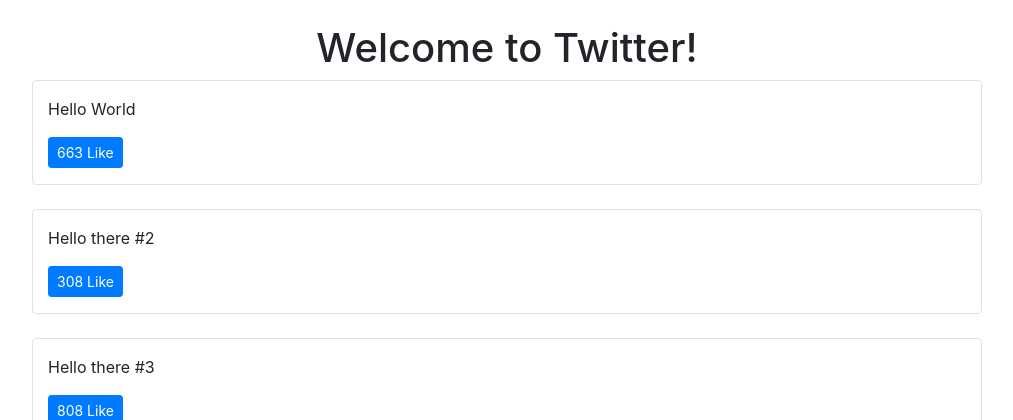
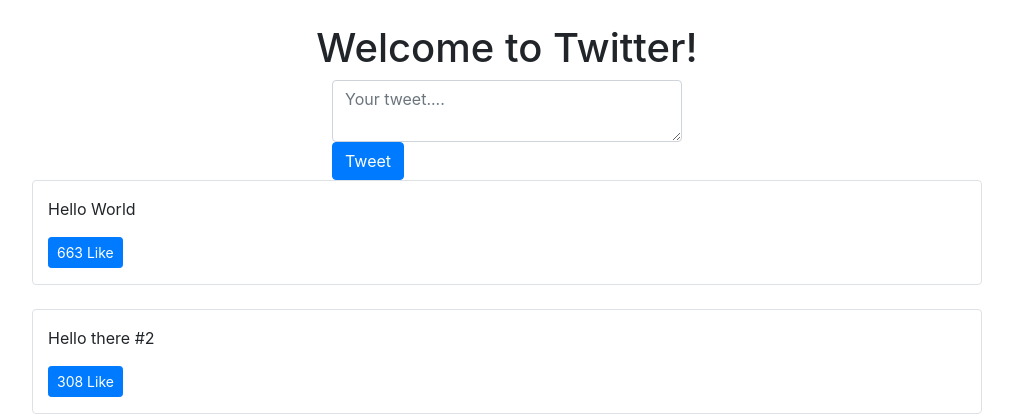
Before and after one commit to RabbiHasanR/Tweeter-Clone, a Django app: page / in a window 1280 px wide. Shown: the part 56-476 px from the top of the page, without its empty margins (133-1146 px from the left). Run offline with Django 3.2, Linux system fonts and the light colour scheme; data comes from the database, SQL or seed files in the repository; both versions use the stored data as it was after the commit; data that the repository does not hold is empty; some libraries are stand-ins or nearby versions.

Commit message:
create tweet form and complete functionality

```diff
--- /dev/null
+++ b/templates/components/form.html
@@ -0,0 +1,5 @@
+<form method="POST">
+    {% csrf_token%}
+    {{form.as_p}}
+    <button type="submit" class="btn btn-seconday">Save</button>
+</form>
--- a/templates/pages/home.html
+++ b/templates/pages/home.html
@@ -5,6 +5,16 @@
 <div class="row text-center">
     <div class="col">
         <h1>Welcome to Twitter!</h1>
+    </div>
+</div>
+<div class="row md-3">
+    <div class="col-md-4 mx-auto col-10">
+        <form class="form" method="POST" action="/create-tweet/">
+            {% csrf_token%}
+            <input type="hidden" value="/" name="next" />
+            <textarea class="form-control" name="content" placeholder="Your tweet...." ></textarea>
+            <button type="submit" class="btn btn-primary">Tweet</button>
+        </form>
     </div>
 </div>
 <div class="row" id="tweets">
--- a/tweeter/urls.py
+++ b/tweeter/urls.py
@@ -16,11 +16,13 @@
 from django.contrib import admin
 from django.urls import path
 
-from tweets.views import home_view,tweet_details_view,tweet_list_view
+from tweets.views import (home_view,tweet_details_view,
+                            tweet_list_view,tweet_create_view)
 
 urlpatterns = [
     path('admin/', admin.site.urls),
     path('',home_view),
     path('tweets/',tweet_list_view),
-    path('tweetdetails/<int:tweet_id>',tweet_details_view)
+    path('tweetdetails/<int:tweet_id>',tweet_details_view),
+    path('create-tweet/',tweet_create_view)
 ]
--- a/tweets/views.py
+++ b/tweets/views.py
@@ -1,8 +1,9 @@
 import random
-from django.shortcuts import render
+from django.shortcuts import render,redirect
 from django.http import HttpResponse,Http404,JsonResponse
 
 from .models import Tweet
+from .forms import TweetForm
 
 # Create your views here.
 
@@ -10,6 +11,19 @@
     #return HttpResponse(f'<h1>Hello World {kwargs}<h1>')
     return render(request,'pages/home.html',context={},status=200)
 
+
+def tweet_create_view(request,*args,**kwargs):
+    form=TweetForm(request.POST or None)
+    next_url=request.POST.get('next') or None
+    if form.is_valid():
+        print('form is valid')
+        obj=form.save(commit=False)
+        print('content:',obj.content)
+        obj.save()
+        if next_url !=None:
+            return redirect(next_url)
+        form=TweetForm()
+    return render(request,'components/form.html',context={'form':form})
 
 def tweet_list_view(request,*args,**kwargs):
     '''
```
Also changed, not shown: tweets/forms.py (added, +17 -0 lines), db.sqlite3.
